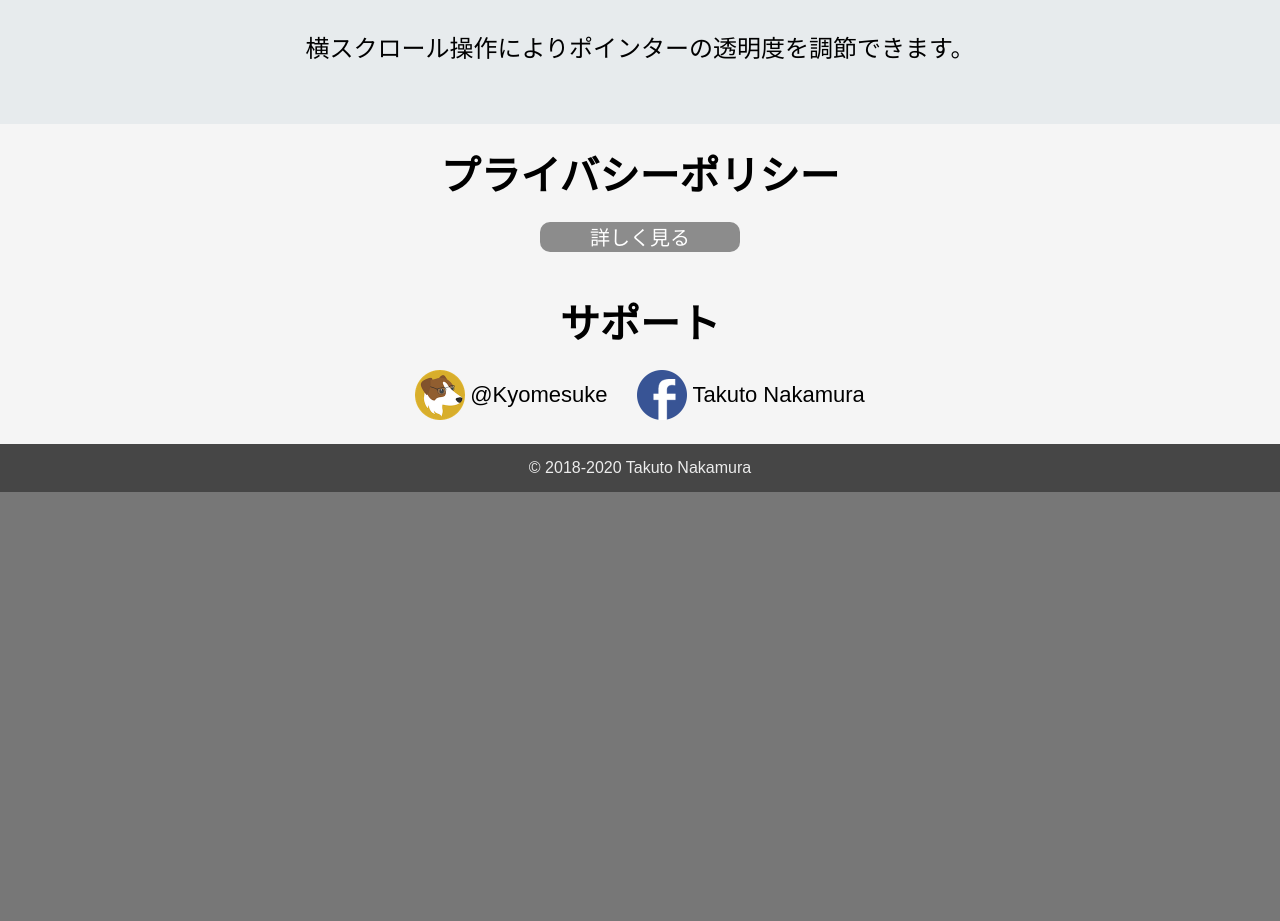
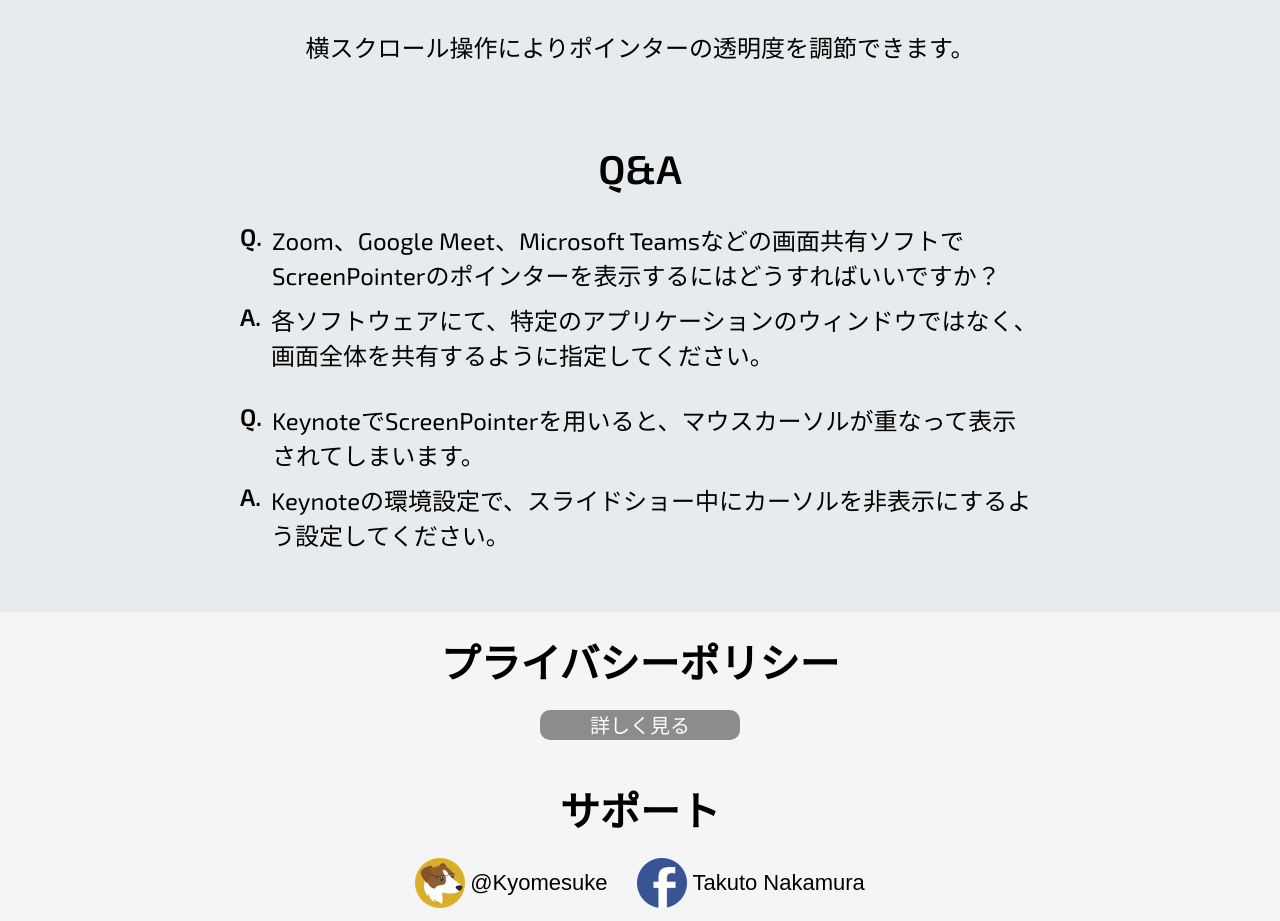
Before and after one commit to Kyome22/screenpointer_page, a React app: page / in a window 1280 px wide. Shown: the part 5665-6586 px from the top of the page. Before the commit the page ends 6157 px from the top, so only its background shows below. Built offline with nearby package versions, Linux system fonts and the light colour scheme.

Commit message:
Q&Aを追加した

```diff
--- a/src/Content.css
+++ b/src/Content.css
@@ -31,3 +31,15 @@
   padding-bottom: 30px;
   font-size: 24px;
 }
+
+.content p.qa-mark {
+  font-weight: bold;
+}
+
+.content p.qa-text {
+  margin: 0;
+  padding: 10px;
+  font-size: 24px;
+  /* margin-left: 1.7rem; */
+  background-color: aqua;
+}
--- a/src/Content.tsx
+++ b/src/Content.tsx
@@ -3,6 +3,7 @@
 import { useTranslation } from "react-i18next";
 import "./Content.css";
 import { PointerTable } from "./PointerTable";
+import { QA } from "./QA";
 
 export function Content() {
   const lang = i18n.language;
@@ -60,6 +61,11 @@
         <img src="images/change_alpha.png" alt="" />
         <p className="explain">{newline(t("explain9"))}</p>
       </div>
+      <div className="section">
+        <p className="title">{"Q&A"}</p>
+        <QA question={t("question1")} answer={t("answer1")} />
+        <QA question={t("question2")} answer={t("answer2")} />
+      </div>
     </div>
   );
 }
--- /dev/null
+++ b/src/QA.css
@@ -0,0 +1,23 @@
+.qa-box {
+  margin: 0px auto 30px;
+}
+
+.qa {
+  margin: 10px auto;
+  display: flex;
+  width: 800px;
+  font-family: "Exo 2", sans-serif;
+}
+
+.qa p.mark {
+  margin: 0px;
+  margin-right: 10px;
+  font-size: 24px;
+  font-weight: bold;
+}
+
+.qa p.text {
+  margin: 0px;
+  font-size: 24px;
+  text-align: left;
+}
--- /dev/null
+++ b/src/QA.tsx
@@ -0,0 +1,22 @@
+import React from "react";
+import "./QA.css";
+
+type Props = {
+  question: string;
+  answer: string;
+};
+
+export function QA(props: Props) {
+  return (
+    <div className="qa-box">
+      <div className="qa">
+        <p className="mark">Q.</p>
+        <p className="text">{props.question}</p>
+      </div>
+      <div className="qa">
+        <p className="mark">A.</p>
+        <p className="text">{props.answer}</p>
+      </div>
+    </div>
+  );
+}
--- a/src/json/locales/en.json
+++ b/src/json/locales/en.json
@@ -25,6 +25,10 @@
   "explain8": "You can adjust by vertical scrolling operation.",
   "alpha": "Changing the alpha of the pointer",
   "explain9": "You can adjust by horizontal scrolling operation.",
+  "question1": "How do I display the pointer of ScreenPointer on screen sharing software such as Zoom, Google Meet, and Microsoft Teams?",
+  "answer1": "You should share the entire screen, not the window of a specific application.",
+  "question2": "When using ScreenPointer with Keynote, the mouse cursor is displayed overlapping.",
+  "answer2": "In Keynote Preferences, set to hide the cursor during the slideshow. ",
   "privacy_policy": "Privacy Policy",
   "detail": "In more detail",
   "privacy_policy_url": "https://kyome.io/privacy_policy/index.html?lang=en&id=1368204906",
--- a/src/json/locales/ja.json
+++ b/src/json/locales/ja.json
@@ -25,6 +25,10 @@
   "explain8": "縦スクロール操作によりポインターのサイズを調節できます。",
   "alpha": "ポインターの透明度の変更",
   "explain9": "横スクロール操作によりポインターの透明度を調節できます。",
+  "question1": "Zoom、Google Meet、Microsoft Teamsなどの画面共有ソフトでScreenPointerのポインターを表示するにはどうすればいいですか？",
+  "answer1": "各ソフトウェアにて、特定のアプリケーションのウィンドウではなく、画面全体を共有するように指定してください。",
+  "question2": "KeynoteでScreenPointerを用いると、マウスカーソルが重なって表示されてしまいます。",
+  "answer2": "Keynoteの環境設定で、スライドショー中にカーソルを非表示にするよう設定してください。",
   "privacy_policy": "プライバシーポリシー",
   "detail": "詳しく見る",
   "privacy_policy_url": "https://kyome.io/privacy_policy/index.html?lang=ja&id=1368204906",
```
Also changed, not shown: static/images/pointers/4_loupe.png, static/images/pointers/7_blur_column.png.
